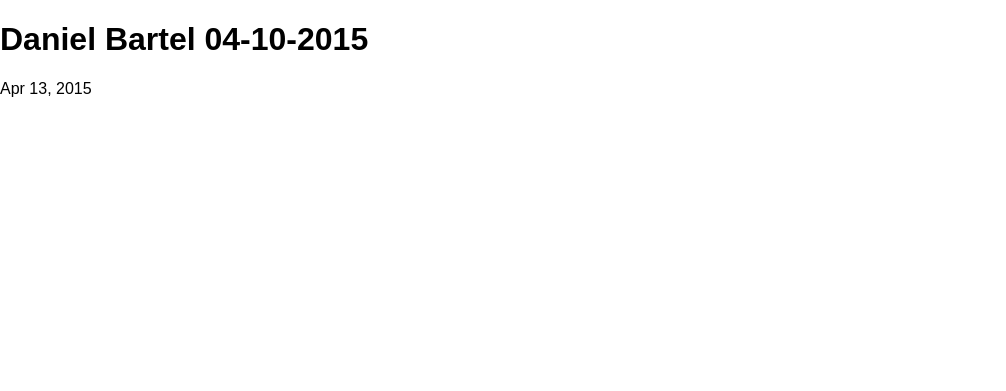
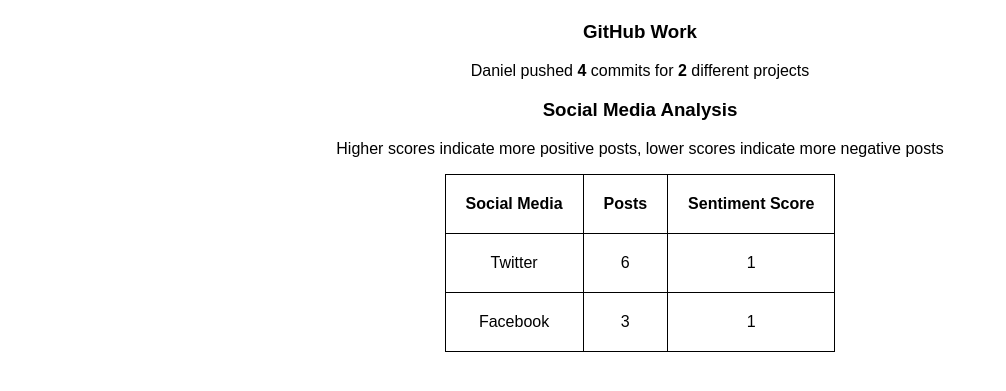
Before and after one commit to howisdaniel/howisdaniel.github.io, a Jekyll site: the page built from _posts/2015-04-13-welcome-to-jekyll.markdown, in a window 1280 px wide. Shown: the top 391 px of the page, without its empty margins (0-1006 px from the left). Built offline with Jekyll 4.4.1, drawn with Linux system fonts in a browser that asks for light colours; some web fonts are replaced.

Commit message:
post layouts

```diff
--- a/_layouts/post.html
+++ b/_layouts/post.html
@@ -1,15 +1,37 @@
 ---
 layout: default
 ---
-<div class="post">
-
-  <header class="post-header">
-    <h1 class="post-title">{{ page.title }}</h1>
-    <p class="post-meta">{{ page.date | date: "%b %-d, %Y" }}{% if page.author %} • {{ page.author }}{% endif %}{% if page.meta %} • {{ page.meta }}{% endif %}</p>
-  </header>
-
-  <article class="post-content">
-    {{ content }}
-  </article>
-
+<div class="centered">
+    <div class="post">
+        <h1 class="title">{{p.title}}</h1>
+        <div class="gh">
+            <h3 class="title">GitHub Work</h3>
+            <p>Daniel pushed <strong>{{page.github.commits}}</strong> commits for <strong>{{page.github.repos}}</strong> different projects</p>
+        </div>
+        <div class="social">
+            <h3 class="title">Social Media Analysis</h3>
+            <p>Higher scores indicate more positive posts, lower scores indicate more negative posts</p>
+            <table class="table">
+                <thead>
+                    <tr>
+                        <td><strong>Social Media</strong></td>
+                        <td><strong>Posts</strong></td>
+                        <td><strong>Sentiment Score</strong></td>
+                    </tr>
+                </thead>
+                <tbody>
+                    <tr>
+                        <td>Twitter</td>
+                        <td>{{page.twitter.tweets}}</td>
+                        <td>{{page.twitter.sentiment}}</td>
+                    </tr>
+                    <tr>
+                        <td>Facebook</td>
+                        <td>{{page.facebook.posts}}</td>
+                        <td>{{page.facebook.sentiment}}</td>
+                    </tr>
+                </tbody>
+            </table>
+        </div>
+    </div>
 </div>
```
